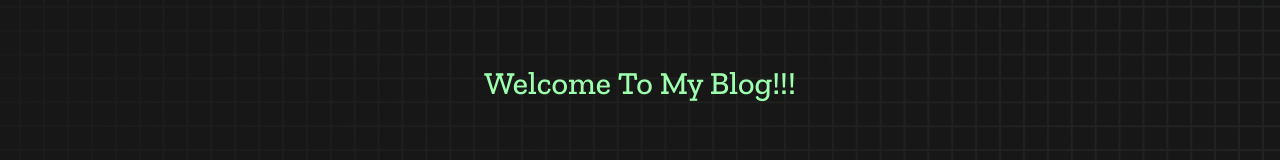
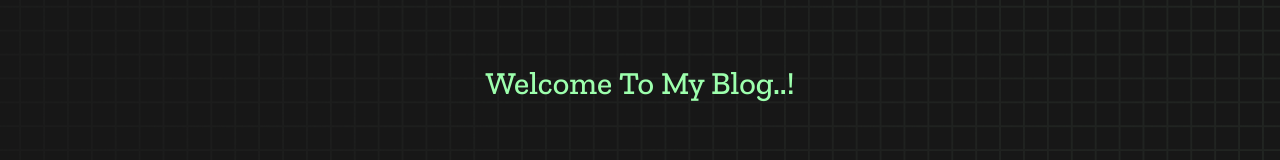
Before and after one commit to abdulhakim10/type-monster-7, a plain HTML site: page blog.html in a window 1280 px wide. Shown: the top 160 px of the page. Drawn offline with nearby package versions, Linux system fonts and the light colour scheme.

Commit message:
minor changes

```diff
--- a/blog.html
+++ b/blog.html
@@ -5,7 +5,9 @@
     <meta http-equiv="X-UA-Compatible" content="IE=edge">
     <meta name="viewport" content="width=device-width, initial-scale=1.0">
     <title>Blog</title>
+    <!-- css fie link -->
     <link rel="stylesheet" href="styles.css">
+    <!-- google font link -->
     <link rel="preconnect" href="https://fonts.googleapis.com" />
     <link rel="preconnect" href="https://fonts.gstatic.com" crossorigin />
     <link
@@ -14,12 +16,14 @@
 </head>
 <body>
     <section class="blog-container">
-        <h1>Welcome To My Blog!!!</h1>
+        <h1>Welcome To My Blog..!</h1>
+        <!-- question no: 1 -->
         <div class="blog">
             <h3>What is the difference between Local storage and Session storage?</h3>
             <br>
             <p>sessionStorage is similar to localStorage ; the difference is that while data in localStorage doesn't expire, data in sessionStorage is cleared when the page session ends. Whenever a document is loaded in a particular tab in the browser, a unique page session gets created and assigned to that particular tab.</p>
         </div>
+        <!-- question no:2 -->
         <div class="blog">
             <h3>What is the difference between Global scope and Block scope?</h3>
             <br>
@@ -27,11 +31,13 @@
                 Global variables can be accessed from anywhere in a JavaScript program.
                 Block Scope: Variable declared inside the if or switch conditions or inside for or while loops, are accessible within that particular condition or loop. To be consise the variables declared inside the curly braces are called as within block scope.</p>
         </div>
+        <!-- question no: 3 -->
         <div class="blog">
             <h3>How does work event loop in javascript?</h3>
             <br>
             <p>The Event Loop has one simple job — to monitor the Call Stack and the Callback Queue. If the Call Stack is empty, the Event Loop will take the first event from the queue and will push it to the Call Stack, which effectively runs it. Such an iteration is called a tick in the Event Loop.</p>
         </div>
+        <!-- question no: 4 -->
         <div class="blog">
             <h3>how many ways to get value undefined in javascript?</h3>
             <br>
--- a/script.js
+++ b/script.js
@@ -46,6 +46,7 @@ const typeController = (e) => {
     display.innerHTML += `<span class="green">${newLetter === " " ? "▪" : newLetter}</span>`;
   } else {
     display.innerHTML += `<span class="red">${newLetter === " " ? "▪" : newLetter}</span>`;
+    // writting mistakes
     errorCount += newLetter.length;
   }
 
--- a/styles.css
+++ b/styles.css
@@ -196,6 +196,7 @@ button {
   .card {
     flex-direction: column;
   }
+  /* responsive for smll device */
   @media only screen and (max-width: 480px) {
     #histories{
      grid-template-columns: repeat(1, 1fr);
```
